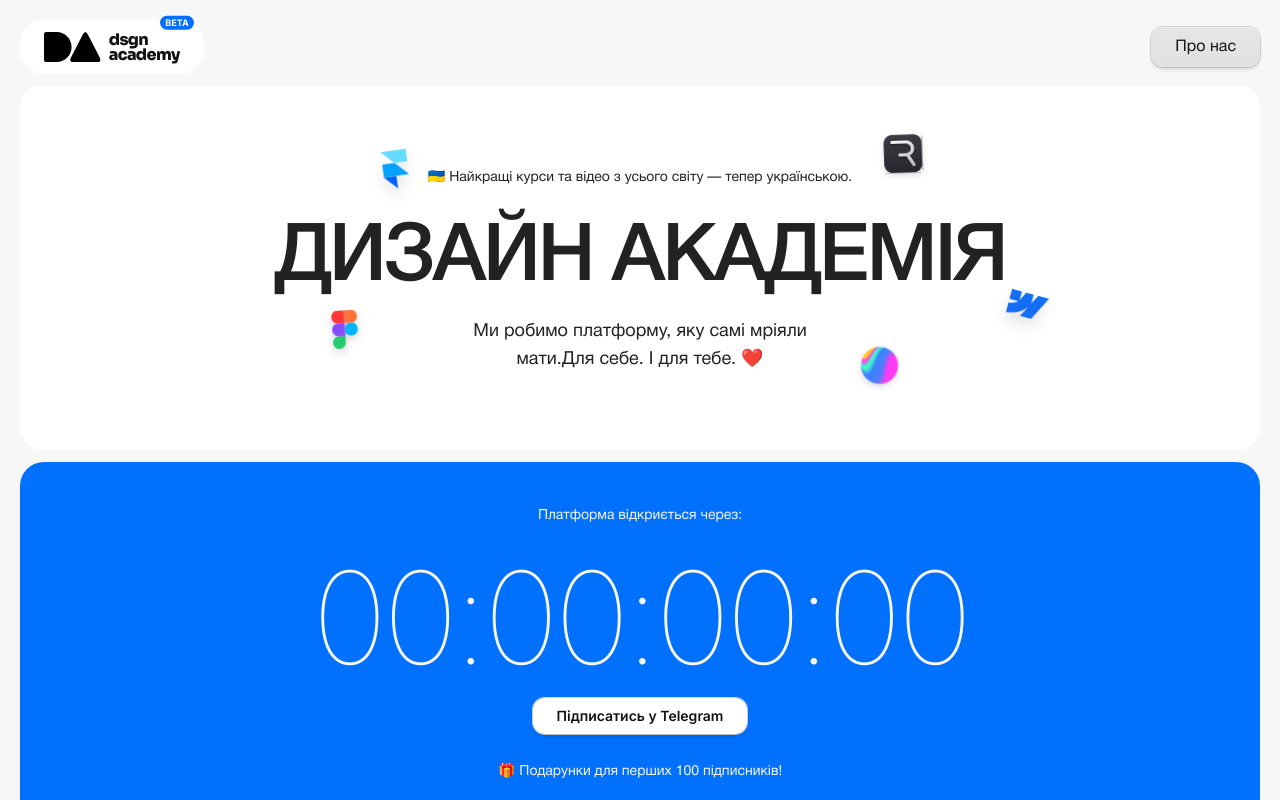
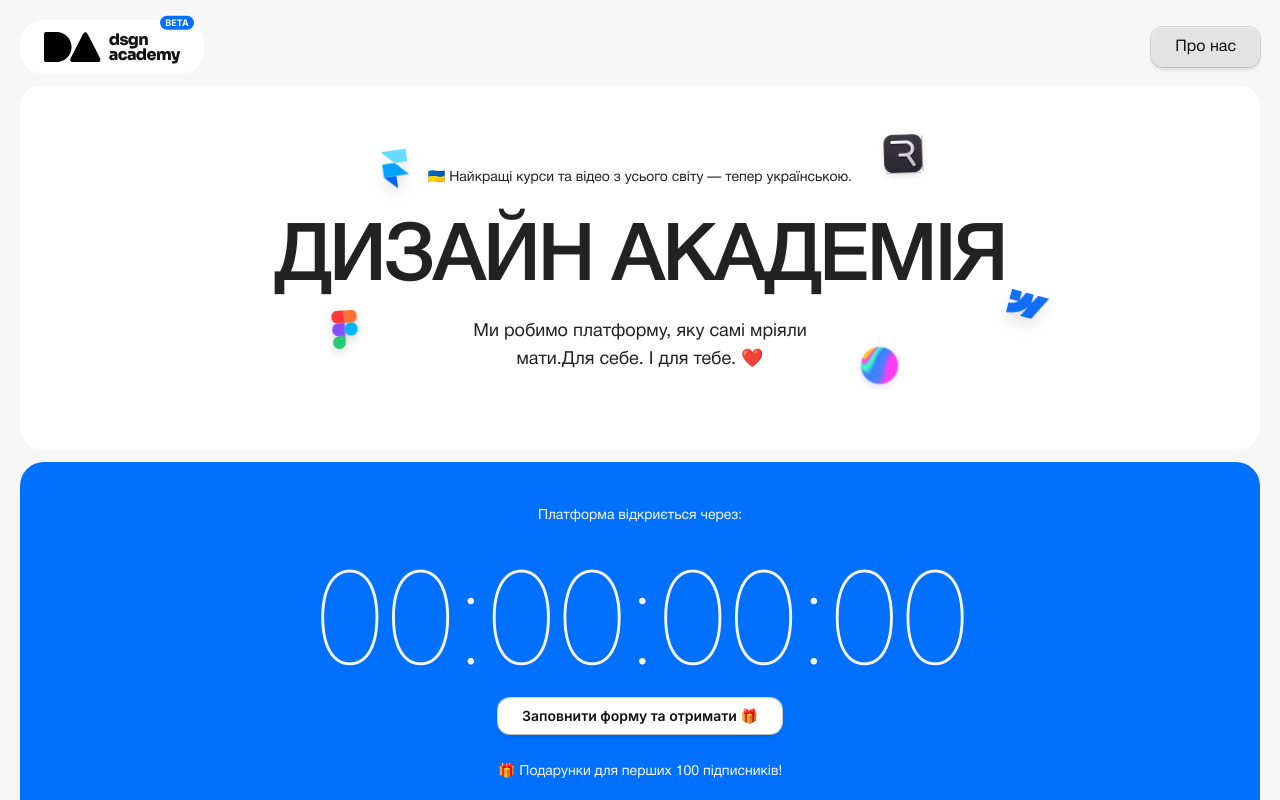
Before and after one commit to Aleks-corp/dsgn-academy, a Next.js app in the folder frontend/: page /timer in a window 1280 px wide. Shown: the top 800 px of the page. Built offline with nearby package versions, Linux system fonts and the light colour scheme; no server answers.

Commit message:
add reg test btn

```diff
--- a/frontend/src/components/Timer.tsx
+++ b/frontend/src/components/Timer.tsx
@@ -17,7 +17,7 @@ export function CountdownTimer({ targetTime }: { targetTime?: number | null }) {
 
   if (!targetTime || timeLeft <= 0) {
     return (
-      <p className="font-inter font-thin text-6xl md:text-9xl text-background tracking-[-4.8px] uppercase">
+      <p className="font-inter font-thin text-6xl md:text-9xl text-background tracking-[-4.8px] uppercase select-none">
         00:00:00:00
       </p>
     );
@@ -30,7 +30,7 @@ export function CountdownTimer({ targetTime }: { targetTime?: number | null }) {
   const pad = (n: number) => String(n).padStart(2, "0");
 
   return (
-    <p className="font-inter font-thin text-7xl tab:text-8xl md:text-9xl text-background tracking-[-4.8px] uppercase">
+    <p className="font-inter font-thin text-7xl tab:text-8xl md:text-9xl text-background tracking-[-4.8px] uppercase select-none">
       {pad(days)}:{pad(hours)}:{pad(minutes)}:{pad(seconds)}
     </p>
   );
--- a/frontend/src/components/timerPage/TimerSection.tsx
+++ b/frontend/src/components/timerPage/TimerSection.tsx
@@ -10,9 +10,10 @@ export default function TimerSection({ timer }: { timer: number | null }) {
       <CountdownTimer targetTime={timer} />
       <Link
         className="btn-telegram px-6 py-2 rounded-xl shadow-btn text-foreground text-sm font-inter font-semibold"
-        href={"/"}
+        href={"https://forms.gle/Gpum1ZmEpqzsiipR6"}
+        target="_blank"
       >
-        Підписатись у Telegram
+        Заповнити форму та отримати 🎁
       </Link>
       <p className="text-sm text-background leading-11">
         🎁 Подарунки для перших 100 підписників!
```
